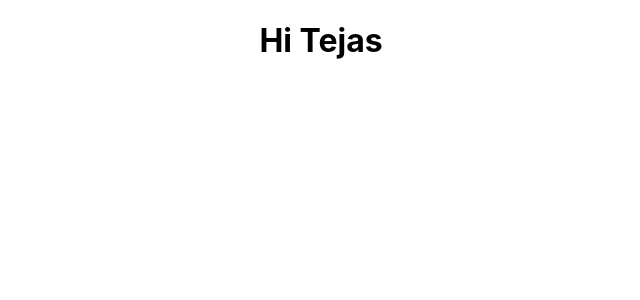
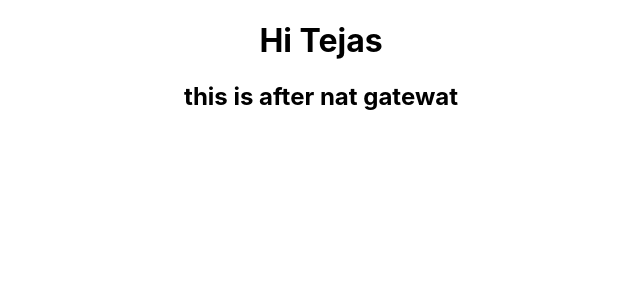
Before and after one commit to Varikollu-Tejassu/react-frontend, a React (Create React App) app: page / in a window 1280 px wide. Shown: the top 300 px of the page, without its empty margins (319-959 px from the left). Built offline with nearby package versions, Linux system fonts and the light colour scheme.

Commit message:
initialpush

```diff
--- a/src/App.js
+++ b/src/App.js
@@ -5,6 +5,7 @@ function App() {
   return (
     <div className="App">
       <h1>Hi Tejas</h1>
+      <h2>this is after nat gatewat</h2>
     </div>
   );
 }
```
